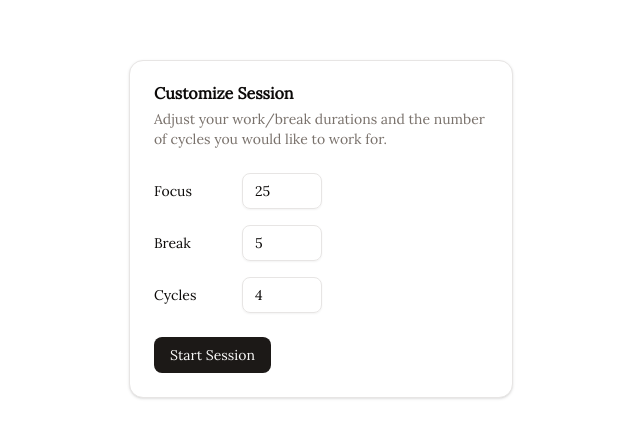
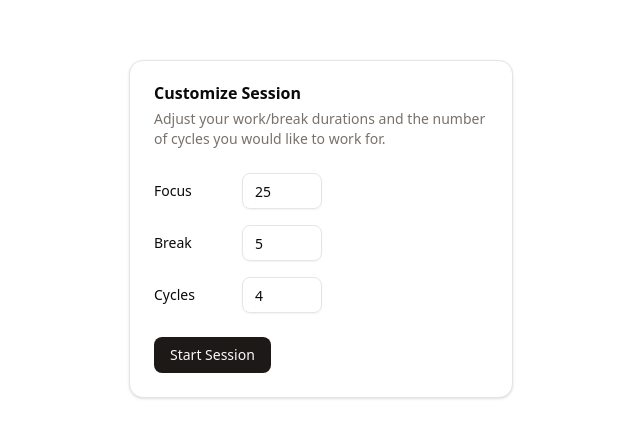
Before and after one commit to ishi-pishi/brainhaven, a React (Vite) app in the folder client/: page / in a window 1280 px wide. Shown: the part 171-608 px from the top of the page, without its empty margins (319-959 px from the left). Built offline with nearby package versions, Linux system fonts and the light colour scheme.

Commit message:
Remove ugly font

```diff
--- a/client/src/index.css
+++ b/client/src/index.css
@@ -2,10 +2,6 @@
 @import "tw-animate-css";
 
 @custom-variant dark (&:is(.dark *));
-
-body {
-  font-family: 'Lora', serif;
-}
 
 :root {
   --bg: #F5F1E8;
```
